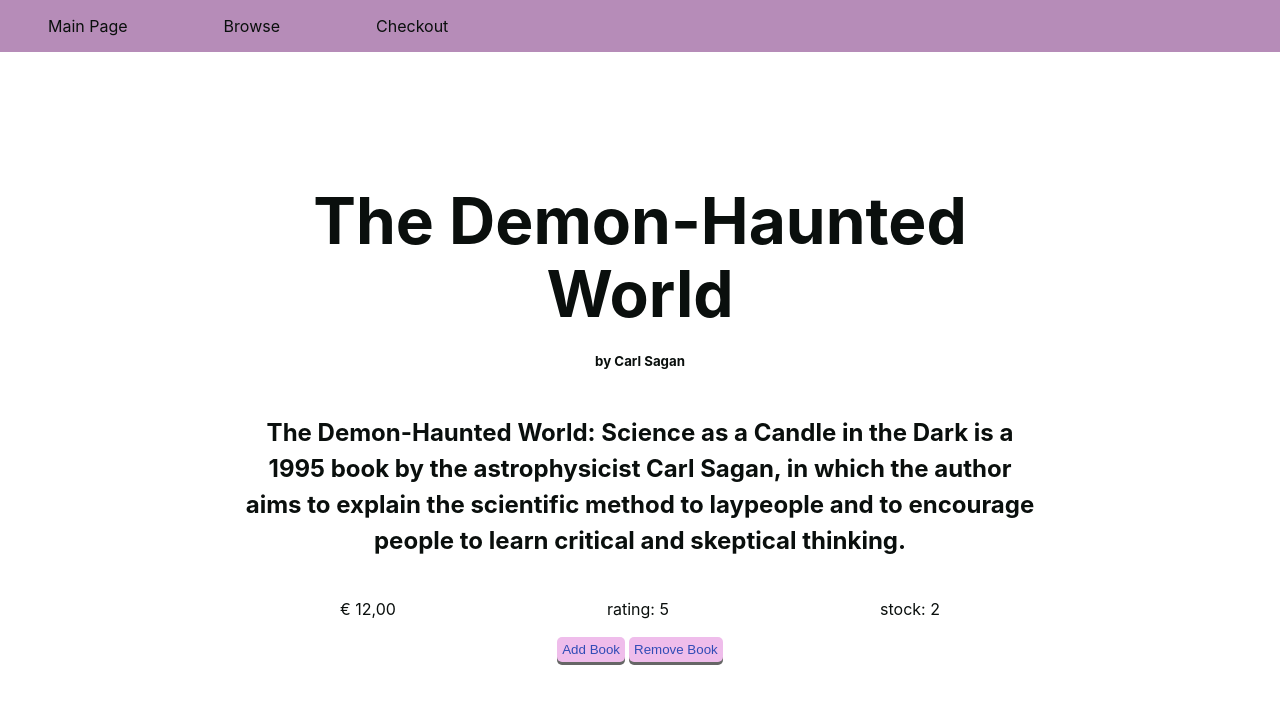
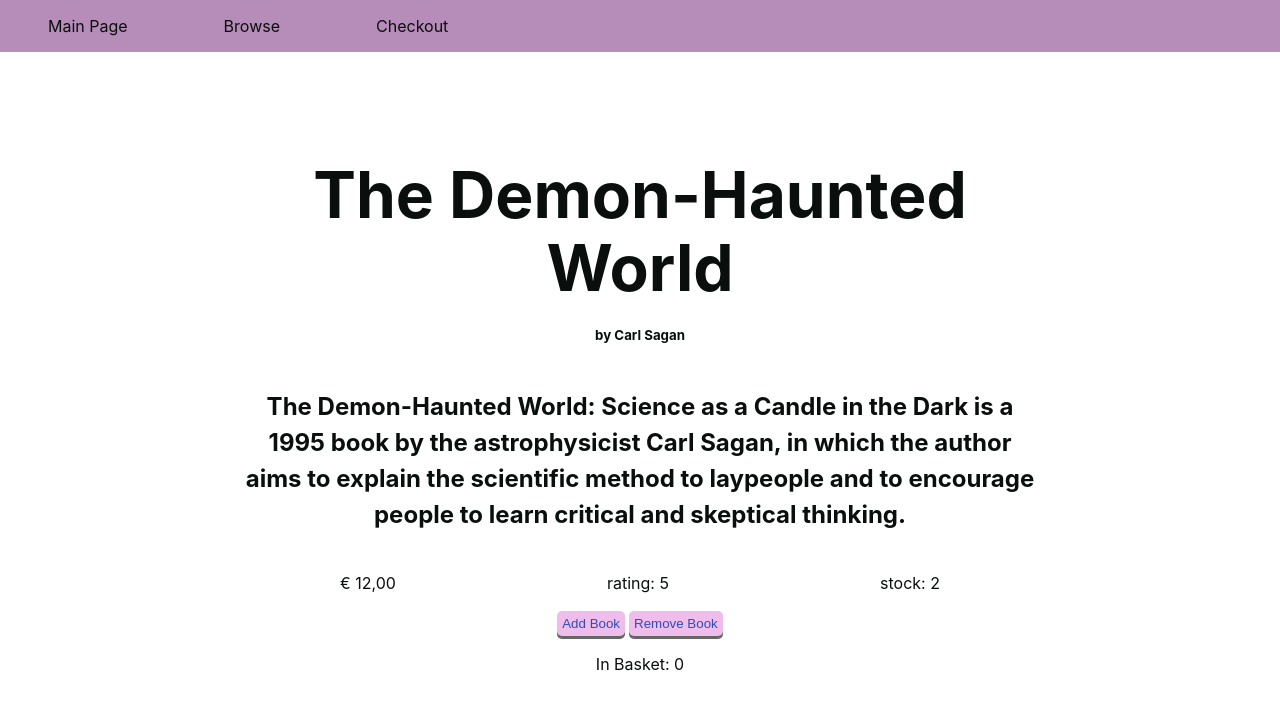
Before and after one commit to nmegrant/book-app, a Next.js app: page /browse/1 in a window 1280 px wide. Shown: the top 710 px of the page. Built offline with nearby package versions, Linux system fonts and the light colour scheme.

Commit message:
Display qty when adding

```diff
--- a/components/AddRemoveBook.js
+++ b/components/AddRemoveBook.js
@@ -4,6 +4,8 @@ import styles from "../styles/home.module.css";
 
 export default function AddRemoveBook({ book }) {
   const { state, dispatch } = useContext(CheckOutContext);
+
+  const index = state.findIndex((stateBook) => stateBook.title === book.title);
 
   return (
     <div>
--- /dev/null
+++ b/components/DisplayQty.js
@@ -0,0 +1,14 @@
+import React, { useContext } from "react";
+import { CheckOutContext } from "../state/CheckOutContext";
+
+export default function DisplayQty({ book }) {
+  const { state, dispatch } = useContext(CheckOutContext);
+
+  const current = [...state].find((crtBook) => crtBook.title === book.title);
+
+  return (
+    <div>
+      <p>In Basket: {current ? current.quantity : "0"}</p>
+    </div>
+  );
+}
--- a/components/bookCard.js
+++ b/components/bookCard.js
@@ -1,6 +1,7 @@
 import AddRemoveBook from "../components/AddRemoveBook";
 import styles from "../styles/home.module.css";
 import Link from "next/link";
+import DisplayQty from "./DisplayQty";
 
 export default function BookCard({
   id,
@@ -31,6 +32,7 @@ export default function BookCard({
         </div>
       </Link>
       <AddRemoveBook book={book} />
+      <DisplayQty book={book} />
     </div>
   );
 }
--- a/pages/browse/[bookId].js
+++ b/pages/browse/[bookId].js
@@ -1,6 +1,7 @@
 import Head from "next/head";
 import AddRemoveBook from "../../components/AddRemoveBook";
 import styles from "../../styles/home.module.css";
+import DisplayQty from "../../components/DisplayQty";
 
 export default function Book({ book }) {
   return (
@@ -25,6 +26,7 @@ export default function Book({ book }) {
           </div>
         </div>
         <AddRemoveBook book={book} />
+        <DisplayQty book={book} />
       </main>
     </div>
   );
```
